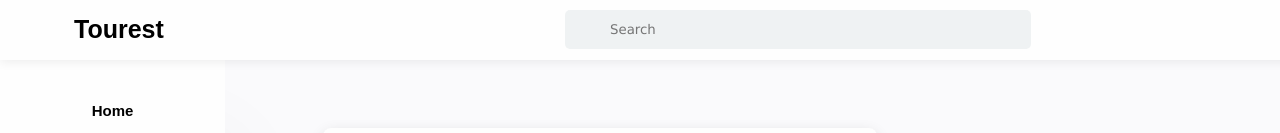
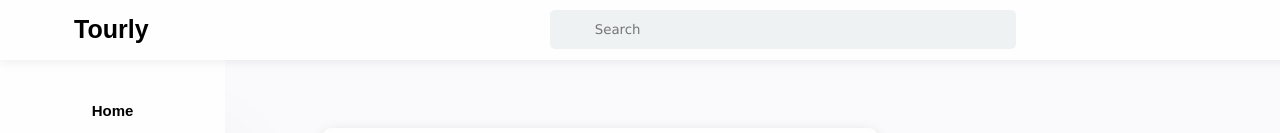
Before and after one commit to deepeshmlgupta/Tourly, a plain HTML site: page contact.html in a window 1280 px wide. Shown: the top 133 px of the page. Drawn offline with Linux system fonts and the light colour scheme; a script that the page names is missing.

Commit message:
Update contact.html

```diff
--- a/contact.html
+++ b/contact.html
@@ -13,7 +13,7 @@
 		<div class="leftnavbar">
 			<div class="header">
 				<div id="name">
-					<a href="home.html" style="color: black; text-decoration: dashed;"> Tourest </a>
+					<a href="home.html" style="color: black; text-decoration: dashed;"> Tourly </a>
 				</div>
 				<div id="form">
 					<form>
```
